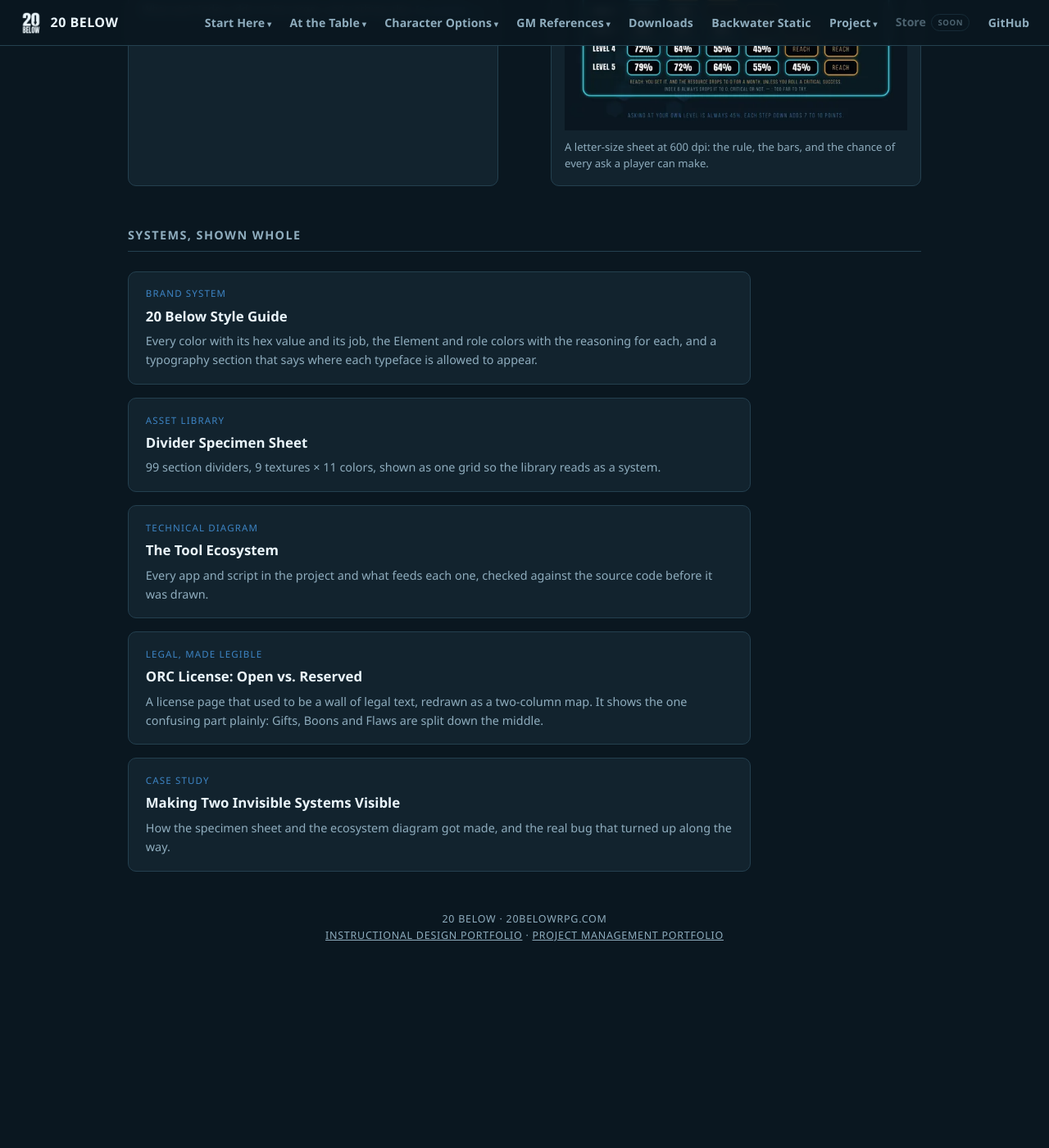
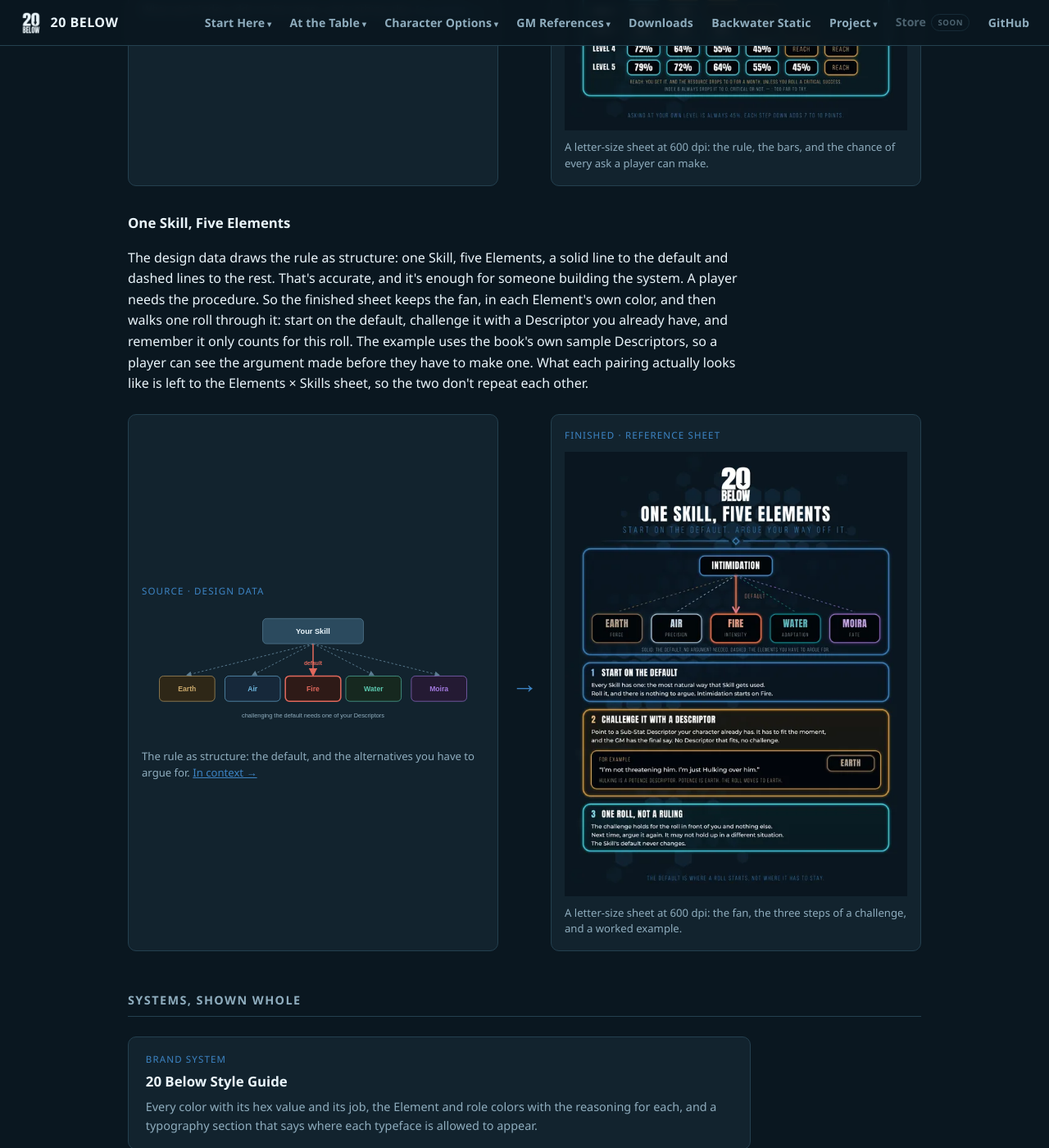
Before and after one commit to feralucce/20_Below, a Jekyll site: the page built from docs/visual-portfolio.html, in a window 1280 px wide and 1400 px high, scrolled down 5445 px. Shown: the whole window at 82% size. Built offline with Jekyll 4.4.1, drawn with Linux system fonts in a browser that asks for light colours; before the commit the page ends 6676 px from its top, so only the background shows below that.

Commit message:
Portfolio: the Skill fan, from structure to a challenge a player can make
Co-Authored-By: Claude Opus 5.5 <noreply@anthropic.com>

```diff
--- a/docs/visual-portfolio.html
+++ b/docs/visual-portfolio.html
@@ -204,6 +204,24 @@
     </figure>
   </div>
 
+  <h3>One Skill, Five Elements</h3>
+  <div class="prose">
+    <p>The design data draws the rule as structure: one Skill, five Elements, a solid line to the default and dashed lines to the rest. That's accurate, and it's enough for someone building the system. A player needs the procedure. So the finished sheet keeps the fan, in each Element's own color, and then walks one roll through it: start on the default, challenge it with a Descriptor you already have, and remember it only counts for this roll. The example uses the book's own sample Descriptors, so a player can see the argument made before they have to make one. What each pairing actually looks like is left to the Elements &times; Skills sheet, so the two don't repeat each other.</p>
+  </div>
+  <div class="compare">
+    <figure>
+      <div class="stage">Source &middot; design data</div>
+      <a href="/docs/assets/diagrams/skill-attribute-fan.svg" data-view data-title="The Skill fan"><img src="/docs/assets/diagrams/skill-attribute-fan.svg" alt="Every Skill has a default Attribute/Element. A player can challenge that default and pair the Skill with a different Attribute instead, as long as the pairing is grounded in one of the character's own Descriptors." loading="lazy" /></a>
+      <figcaption>The rule as structure: the default, and the alternatives you have to argue for. <a href="/docs/combat-flow-reference.html">In context &rarr;</a></figcaption>
+    </figure>
+    <div class="compare-arrow" aria-hidden="true">&rarr;</div>
+    <figure>
+      <div class="stage">Finished &middot; reference sheet</div>
+      <a href="/docs/assets/portfolio/skill-fan.webp" data-title="One Skill, Five Elements"><img src="/docs/assets/portfolio/skill-fan-thumb.webp" alt="The One Skill, Five Elements reference sheet: Intimidation fans out to Earth, Air, Fire, Water and Moira in their own colors, with a solid arrow to its default, Fire, and dashed lines to the rest; then three panels: start on the default, challenge it with a Descriptor, with the example of a Hulking character moving the roll to Earth, and one roll, not a ruling." loading="lazy" width="560" height="725" /></a>
+      <figcaption>A letter-size sheet at 600 dpi: the fan, the three steps of a challenge, and a worked example.</figcaption>
+    </figure>
+  </div>
+
   <h2>Systems, Shown Whole</h2>
   <div class="list">
     <a class="item" href="/docs/style-guide.html">
```
Also changed, not shown: docs/assets/portfolio/skill-fan-thumb.webp (added), docs/assets/portfolio/skill-fan.webp (added).
